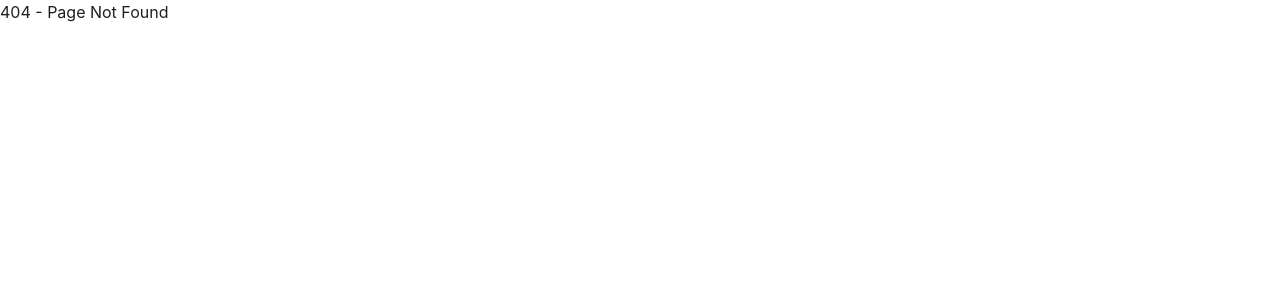
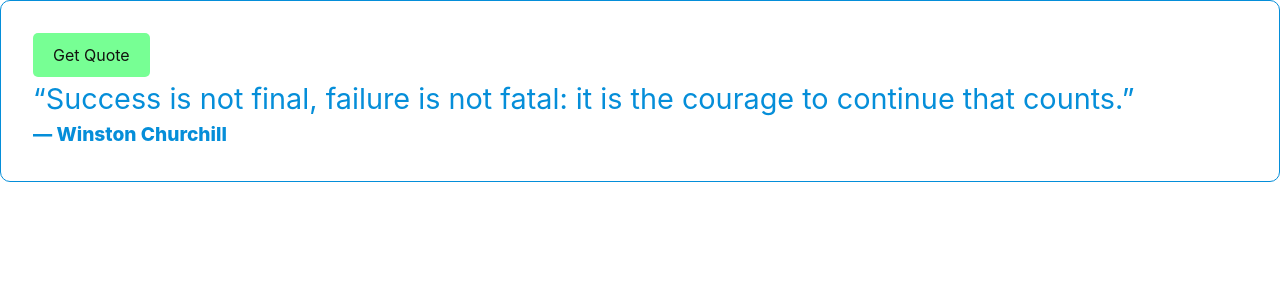
Before and after one commit to thanapoom21/portfolio-nextjs, a Next.js app: page /fcc-tutorials-projects/random-quote-machine in a window 1280 px wide. Before the commit this address had no page. Shown: the top 300 px of the page. Built offline with nearby package versions, Linux system fonts and the light colour scheme; no server answers.

Commit message:
add random-quote-machine and change styling to match its container

```diff
--- /dev/null
+++ b/pages/fcc-tutorials-projects/random-quote-machine.js
@@ -0,0 +1,305 @@
+import React from "react";
+import axios from "axios";
+
+const appStyle = {
+  border: "solid 1px #777",
+  borderRadius: "10px",
+  padding: "2em"
+};
+
+const buttonDefault = {
+  alignSelf: "flex-end",
+  fontSize: "1em",
+  color: "#EAE6E5",
+  backgroundColor: "#12130F",
+  border: "none",
+  borderRadius: "5px",
+  padding: "10px 20px",
+  cursor: "pointer"
+};
+
+const buttonHover = {
+  ...buttonDefault,
+  color: "#12130F"
+};
+
+const authStyle = {
+  alignSelf: "flex-end",
+  color: "#777",
+  fontSize: "1.2em",
+  fontWeight: "800"
+};
+
+const quoteStyle = {
+  fontSize: "1.8em"
+};
+
+// Quotes and authors
+const quotes = [
+  {
+    quote: "Suffer the pain of discipline, or the pain of regret.",
+    author: "Batman"
+  },
+  {
+    quote: "The greatest teacher, failure is.",
+    author: "Yoda"
+  },
+  {
+    quote:
+      "Success is not final, failure is not fatal: it is the courage to continue that counts.",
+    author: "Winston Churchill"
+  },
+  {
+    quote:
+      "If you're not prepared to be wrong, you'll never come up with anything original.",
+    author: "Ken Robinson"
+  },
+  {
+    quote: "I have not failed. I've just found 10,000 ways that won't work.",
+    author: "Thomas Edison"
+  },
+  {
+    quote:
+      "Success is stumbling from failure to failure with no loss of enthusiasm.",
+    author: "Winston Churchill"
+  },
+  {
+    quote: "Failures are finger posts on the road to achievement.",
+    author: "C. S. Lewis"
+  },
+  {
+    quote: "Discipline is the bridge between goals and accomplishment.",
+    author: "Jim Rohn"
+  },
+  {
+    quote: "I have one power: I never give up.",
+    author: "Batman"
+  },
+  {
+    quote: "Perfect is the enemy of good.",
+    author: "Voltaire"
+  },
+  {
+    quote: "I'm still learning.",
+    author: "Michelangelo"
+  },
+  {
+    quote: "Be curious, not judgmental.",
+    author: "Walt Whitman"
+  },
+  {
+    quote: "Be stubborn about your goals and flexible about your methods.",
+    author: "Unknown"
+  },
+  {
+    quote: "Anyone who stops learning is old, whether at twenty or eighty.",
+    author: "Henry Ford"
+  },
+  {
+    quote:
+      "Tell me and I forget. Teach me and I remember. Involve me and I learn.",
+    author: "Benjamin Franklin"
+  },
+  {
+    quote:
+      "Live as if you were to die tomorrow. Learn as if you were to live forever.",
+    author: "Mahatma Ghandi"
+  }
+];
+
+// Random colors;
+const colors = [
+  "#EFC69B",
+  "#D1FFC6",
+  "#50D8D7",
+  "#BBE1C3",
+  "#F2F79E",
+  "#81726A",
+  "#F0BCD4",
+  "#F4A261",
+  "#E9C46A",
+  "#FFC0BE",
+  "#77FF94",
+  "#C4CBCA"
+];
+
+const colorsDark = [
+  "#5B9279",
+  "#058ED9",
+  "#586BA4",
+  "#B3679B",
+  "#37718E",
+  "#C33C54",
+  "#66717E",
+  "#3D7068",
+  "#8D8D92",
+  "#AF125A",
+  "#D62828",
+  "#C8963E"
+];
+
+const QuoteBox = (props) => {
+  let quoteColor = {
+    ...quoteStyle,
+    color: props.colorDark
+  };
+
+  return (
+    <div style={quoteColor} id="text">
+      <span>&ldquo;</span>
+      {props.newQuote ? props.newQuote : props.text}
+      <span>&rdquo;</span>
+    </div>
+  );
+};
+
+const Author = (props) => {
+  let authColor = {
+    ...authStyle,
+    color: props.colorDark
+  };
+
+  return (
+    <div style={authColor} id="author">
+      — {props.newAuthor ? props.newAuthor : props.author}
+    </div>
+  );
+};
+
+const randomNumber = (arr) => {
+  return Math.floor(Math.random() * arr.length);
+};
+
+const Twitter = (props) => {
+  const formatted =
+    "https://www.twitter.com/intent/tweet?hashtags=quotes&text=%22" +
+    props.quote.replace(" ", "%20") +
+    "%22%20—" +
+    props.author.replace(" ", "%20");
+
+  return (
+    <a
+      id="tweet-quote"
+      target="_blank"
+      title="Tweet this quote!"
+      href={formatted}
+    >
+      <i className="fa fa-twitter fa-3x" aria-hidden="true"></i>
+    </a>
+  );
+};
+
+class Button extends React.Component {
+  constructor(props) {
+    super(props);
+    this.state = {
+      hover: false
+    };
+  }
+
+  toggleHover() {
+    this.setState((prevState) => {
+      return {
+        hover: !prevState.hover
+      };
+    });
+  }
+
+  render() {
+    let buttonStyle;
+
+    this.state.hover
+      ? (buttonStyle = buttonDefault)
+      : (buttonStyle = {
+        ...buttonHover,
+        backgroundColor: this.props.color,
+        borderColor: this.props.color
+      })
+
+    return (
+      <button
+        id="new-quote"
+        style={buttonStyle}
+        onClick={this.props.getQuote}
+        onMouseEnter={() => this.toggleHover()}
+        onMouseLeave={() => this.toggleHover()}
+        target="_blank"
+      >
+        Get Quote
+      </button>
+    );
+  }
+}
+
+class RandomMachine extends React.Component {
+  constructor(props) {
+    super(props);
+
+    // Random number for initial states
+    let initQuote = randomNumber(quotes);
+    let initColor = randomNumber(colors);
+    let initDarkColor = randomNumber(colorsDark);
+
+    this.state = {
+      text: quotes[initQuote].quote,
+      author: quotes[initQuote].author,
+      color: colors[initColor],
+      colorDark: colorsDark[initDarkColor],
+      isFetching: false
+    };
+  }
+
+  componentDidMount = () => {
+    axios.get(
+      "https://gist.githubusercontent.com/camperbot/5a022b72e96c4c9585c32bf6a75f62d9/raw/e3c6895ce42069f0ee7e991229064f167fe8ccdc/quotes.json"
+    )
+      .then((res) => {
+        const fetchedQuotes = res.data.quotes
+        this.setState({
+          fetchedQuotes
+        })
+      })
+  };
+
+  handleClick() {
+    const { fetchedQuotes } = this.state;
+    const randQuote = randomNumber(quotes);
+    const randColor = randomNumber(colors);
+    const randDarkColor = randomNumber(colorsDark);
+    const randQ = randomNumber(fetchedQuotes);
+
+    this.setState((prevState) => ({
+      text: quotes[randQuote].quote,
+      author: quotes[randQuote].author,
+      color: colors[randColor],
+      colorDark: colorsDark[randDarkColor],
+      newQuote: fetchedQuotes[randQ].quote,
+      newAuthor: fetchedQuotes[randQ].author
+    }));
+  }
+
+  render() {
+    let appBorder = {
+      ...appStyle,
+      borderColor: this.state.colorDark
+    }
+
+    return (
+      <div style={appBorder} id="quote-box">
+        <div id="buttons">
+          <Twitter quote={this.state.text} author={this.state.author} />
+          <Button
+            getQuote={() => this.handleClick()}
+            color={this.state.color}
+          />
+        </div>
+        <div id="quote-author">
+          <QuoteBox text={this.state.text} newQuote={this.state.newQuote} colorDark={this.state.colorDark} />
+          <Author author={this.state.author} newAuthor={this.state.newAuthor} colorDark={this.state.colorDark} />
+        </div>
+      </div>
+    );
+  }
+}
+
+export default RandomMachine;
```
